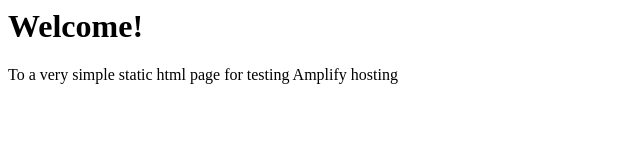
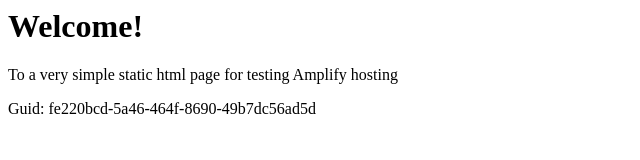
Before and after one commit to aws-aemilia-sfo/Github-PR-Commit-Integration-Test-DoNotTouch-GithubWebhookPreviewCanaryTest-v1-prod-us-west-1, a website: page src/index.html in a window 1280 px wide. Shown: the whole page, without its empty margins (0-640 px from the left). Drawn offline with Linux system fonts and the light colour scheme.

Commit message:
commit from integ tests

```diff
--- a/src/index.html
+++ b/src/index.html
@@ -1,3 +1,5 @@
+
+
 <html lang="en">
 
 <head>
@@ -10,6 +12,6 @@
 <body>
     <h1>Welcome!</h1>
     <p>To a very simple static html page for testing Amplify hosting</p>
-</body>
+    <p>Guid: fe220bcd-5a46-464f-8690-49b7dc56ad5d</p></body>
 
 </html>
```
